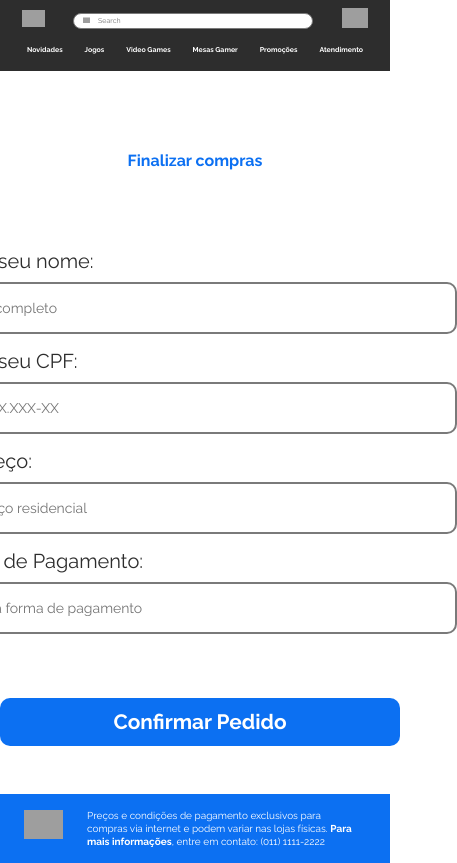
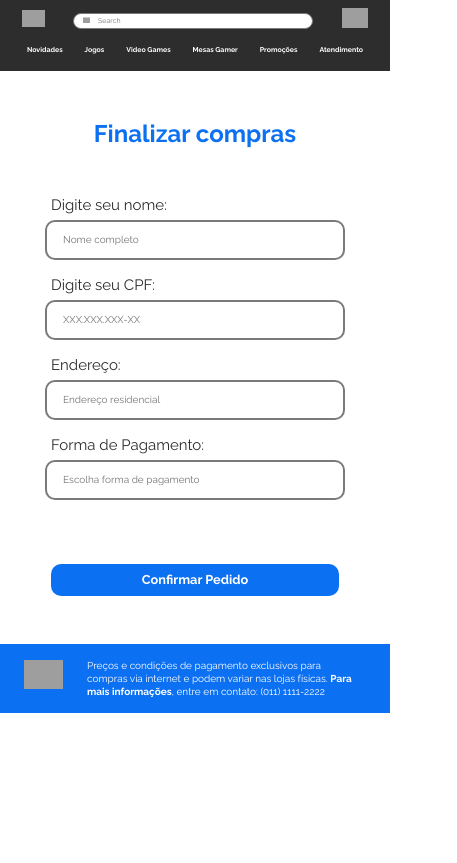
Before and after one commit to edu-lauer/e-commerce, a React (Vite) app in the folder e-commerce/: page /checkout/1 in a window 390 px wide. Shown: the whole page, 457 px wide, since content can reach past the window. Built offline with nearby package versions, Linux system fonts and the light colour scheme; grey boxes are pictures that could not be loaded.

Commit message:
Responsividade view de CheckOut

```diff
--- a/e-commerce/src/views/CheckOut/checkOut.scss
+++ b/e-commerce/src/views/CheckOut/checkOut.scss
@@ -60,3 +60,41 @@
     }
 
 }
+
+
+
+@media screen and (max-width: 430px) {
+    .check-out {
+        h1 {
+            margin: 3rem auto;
+            font-size: 1.5rem;
+        }
+
+        &__form-label {
+            font-size: 15px;
+            line-height: 18px;
+
+            width: 18rem;
+            height: 1.5rem;
+        }
+
+        &__form-input {
+            width: 300px;
+            height: 40px;
+
+            font-size: 10px;
+        }
+
+        button {
+            width: 18rem;
+            height: 2rem;
+            font-size: 0.8rem;
+        }
+
+        a {
+            color: $white;
+            text-decoration: none;
+        }
+
+    }
+}
```
